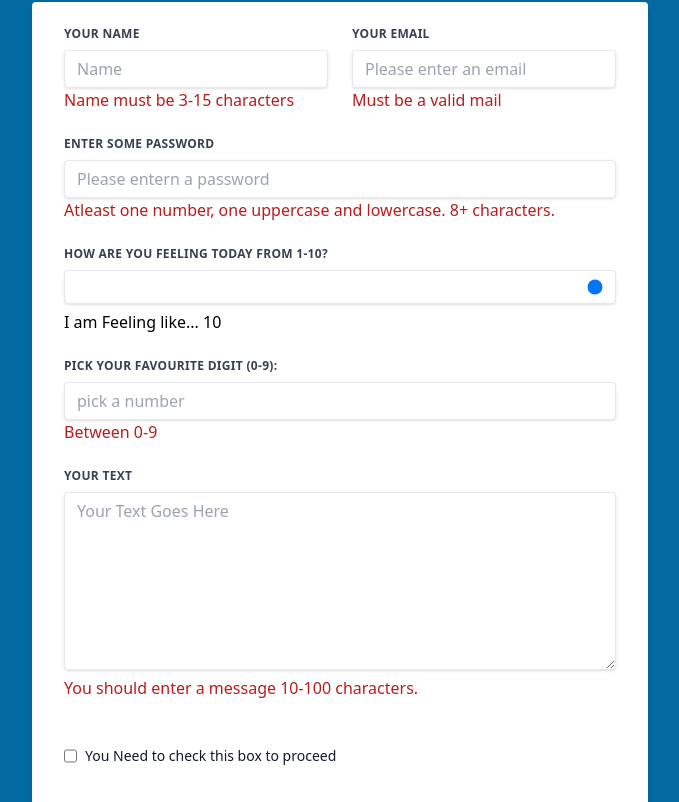
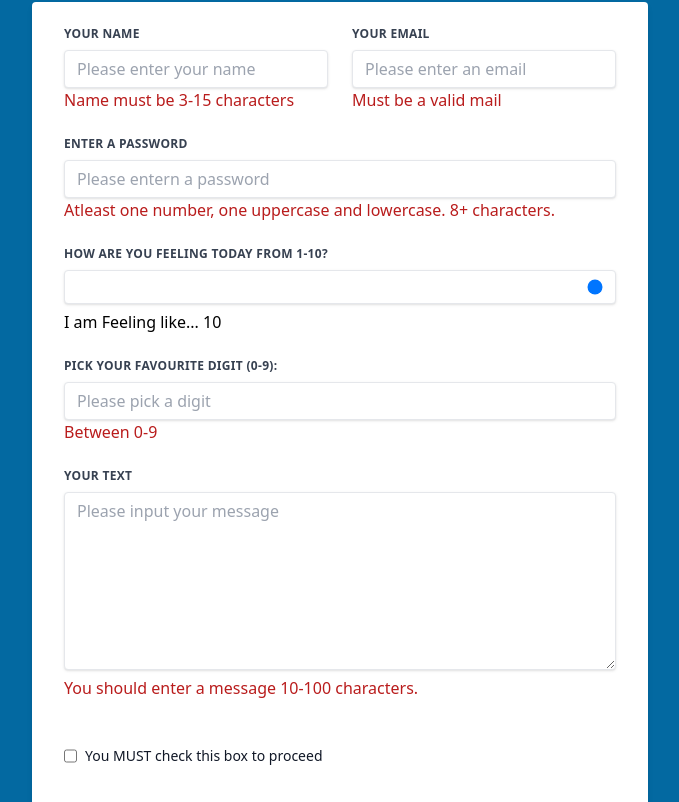
Before and after one commit to Zulaxy/assignment-with-forms-and-testing, a React (Create React App) app: page / in a window 1280 px wide. Shown: the part 218-1020 px from the top of the page, without its empty margins (300-979 px from the left). Built offline with nearby package versions, Linux system fonts and the light colour scheme.

Commit message:
did small changes with the placeholders

```diff
--- a/src/components/SubmitForm.jsx
+++ b/src/components/SubmitForm.jsx
@@ -88,7 +88,7 @@ const SubmitForm = () => {
                 required
                 minLength="3"
                 maxLength="15"
-                placeholder="Name"
+                placeholder="Please enter your name"
                 ref={nameRef}
               ></input>
               <p
@@ -129,7 +129,7 @@ const SubmitForm = () => {
                 htmlFor="password"
                 className="block uppercase tracking-wide text-gray-700 text-xs font-bold mb-2"
               >
-                Enter Some Password
+                Enter a Password
               </label>
               <input
                 data-testid="password_input_test"
@@ -194,7 +194,7 @@ const SubmitForm = () => {
                 max="9"
                 ref={digitRef}
                 required
-                placeholder="pick a number"
+                placeholder="Please pick a digit"
               ></input>
               <p className="invisible peer-invalid:visible text-red-700 font-light">
                 Between 0-9
@@ -217,7 +217,7 @@ const SubmitForm = () => {
                 minLength="10"
                 maxLength="100"
                 rows="8"
-                placeholder="Your Text Goes Here"
+                placeholder="Please input your message"
               ></textarea>
               <p className="invisible peer-invalid:visible text-red-700 font-light">
                 You should enter a message 10-100 characters.
@@ -237,7 +237,7 @@ const SubmitForm = () => {
                 htmlFor="bordered-checkbox-1"
                 className="w-full py-4 ml-2 text-sm font-medium text-gray-900"
               >
-                You Need to check this box to proceed
+                You MUST check this box to proceed
               </label>
               <p className="invisible peer-invalid:visible text-red-700 font-light">
                 You should enter a message 10-100 characters.
```
